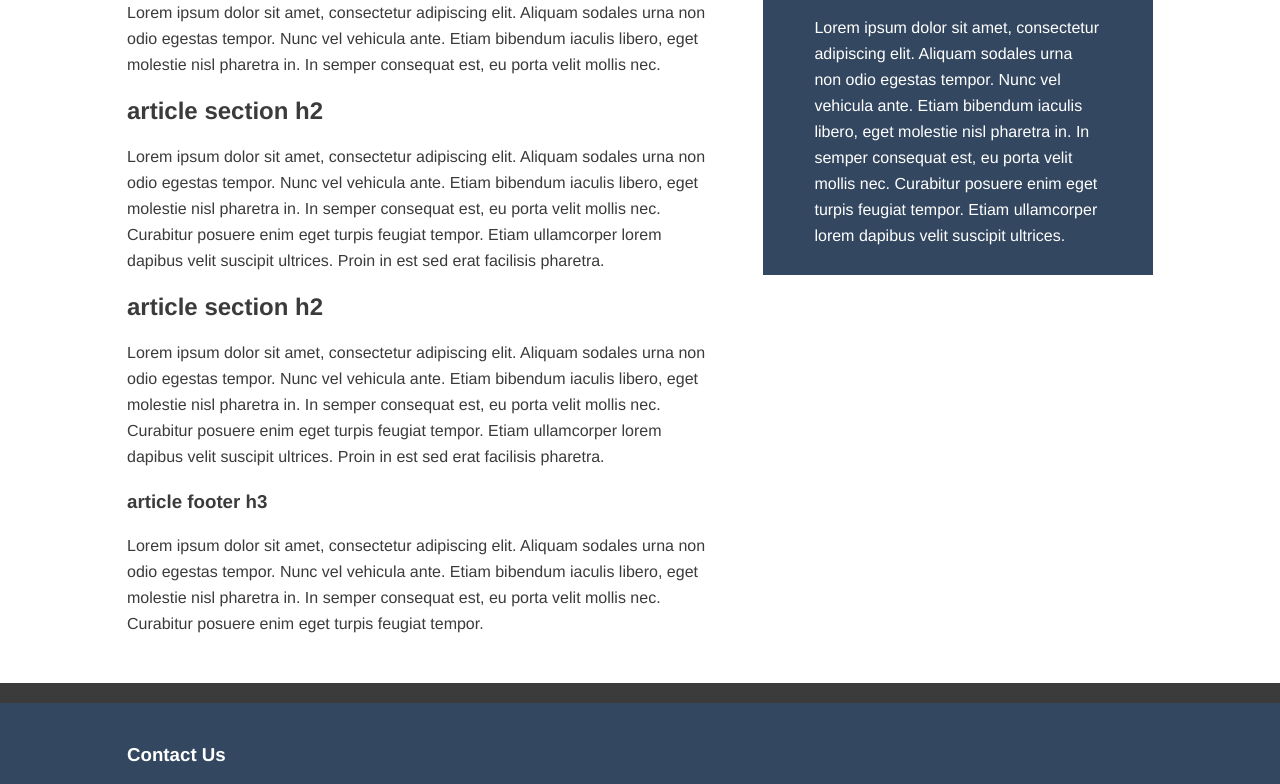
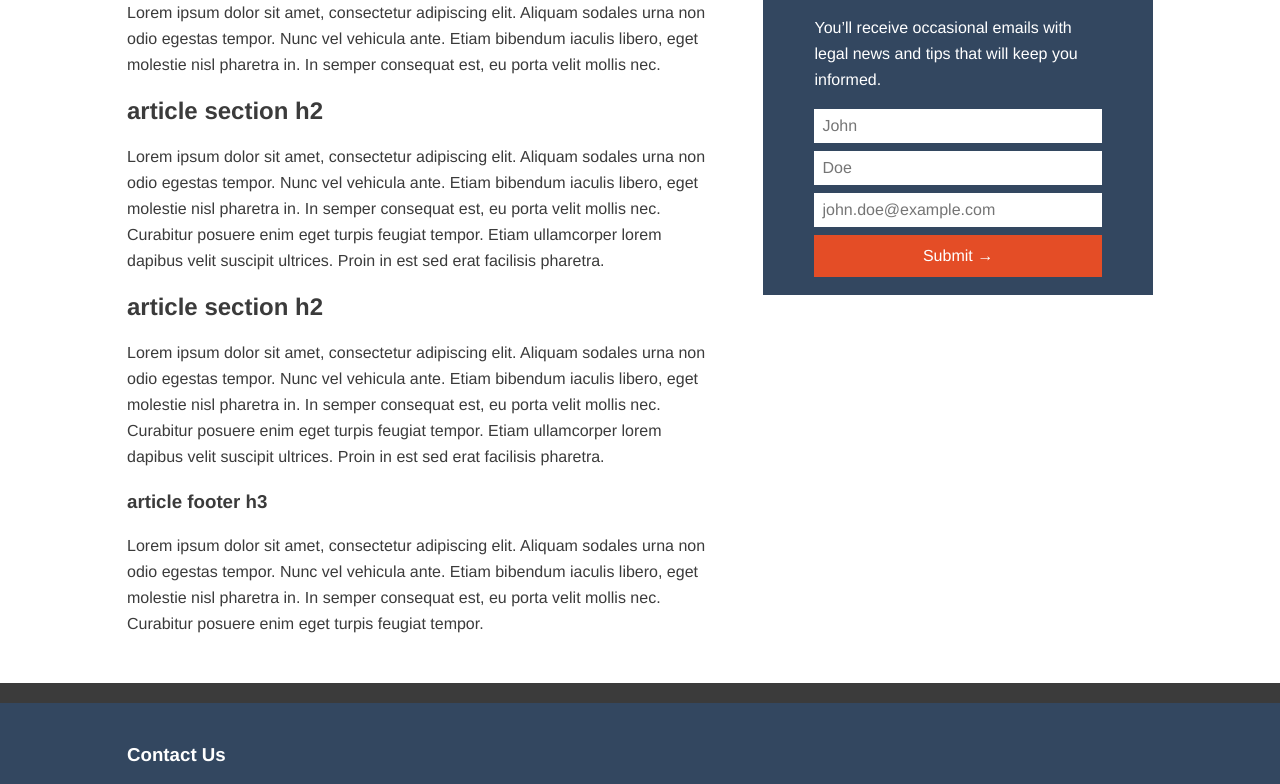
Before and after one commit to NCLL/incoming.ncll.org, a plain HTML site: page example.html in a window 1280 px wide. Shown: the part 307-1091 px from the top of the page. Drawn offline with nearby package versions, Linux system fonts and the light colour scheme; files that its build step writes are made by us from their sources.

Commit message:
add form and basic styles

```diff
--- a/SCSS/style.scss
+++ b/SCSS/style.scss
@@ -2,6 +2,7 @@
 
 $primary_color:    #334760;
 $secondary_color:  #3B3B3B;
+$accent_color:     #e44d26;
 
 /*! HTML5 Boilerplate v5.0 | MIT License | http://h5bp.com/ */
 
@@ -142,6 +143,27 @@ nav a:hover {
 .main aside {
     color: white;
     padding: 0px 5% 10px;
+}
+
+/* ==============
+    Forms
+   ============== */
+
+input,
+button {
+    display: block;
+    border: 0;
+    padding: .5em;
+    margin: .5em 0;
+    width: 100%;
+    box-sizing: border-box;
+    transition: .3s ease all;
+}
+
+button {
+    background-color: $accent_color;
+    &:hover, &:focus { background-color: darken( $accent_color, 10% ); }
+    &:active { background-color: darken( $accent_color, 25% ); }
 }
 
 /* ==============
--- a/example.html
+++ b/example.html
@@ -27,6 +27,20 @@
         <div class="main-container">
             <div class="main wrapper clearfix">
 
+                <aside>
+                    <form method="post" action="process_form.php">
+                        <h3>Sign Up</h3>
+                        <p>You’ll receive occasional emails with legal news and tips that will keep you informed.</p>
+                        <label class="visuallyhidden" for="firstname">First Name</label>
+                        <input type="text" id="firstname" name="firstname" placeholder="John">
+                        <label class="visuallyhidden" for="lastname">Last Name</label>
+                        <input type="text" id="lastname" name="lastname" placeholder="Doe">
+                        <label class="visuallyhidden" for="email">Email</label>
+                        <input type="email" id="email" name="email" placeholder="john.doe@example.com">
+                        <button>Submit &rarr;</button>
+                    </form>
+                </aside>
+
                 <article>
                     <header>
                         <h1>article header h1</h1>
@@ -45,11 +59,6 @@
                         <p>Lorem ipsum dolor sit amet, consectetur adipiscing elit. Aliquam sodales urna non odio egestas tempor. Nunc vel vehicula ante. Etiam bibendum iaculis libero, eget molestie nisl pharetra in. In semper consequat est, eu porta velit mollis nec. Curabitur posuere enim eget turpis feugiat tempor.</p>
                     </footer>
                 </article>
-
-                <aside>
-                    <h3>aside</h3>
-                    <p>Lorem ipsum dolor sit amet, consectetur adipiscing elit. Aliquam sodales urna non odio egestas tempor. Nunc vel vehicula ante. Etiam bibendum iaculis libero, eget molestie nisl pharetra in. In semper consequat est, eu porta velit mollis nec. Curabitur posuere enim eget turpis feugiat tempor. Etiam ullamcorper lorem dapibus velit suscipit ultrices.</p>
-                </aside>
 
             </div> <!-- #main -->
         </div> <!-- #main-container -->
```
